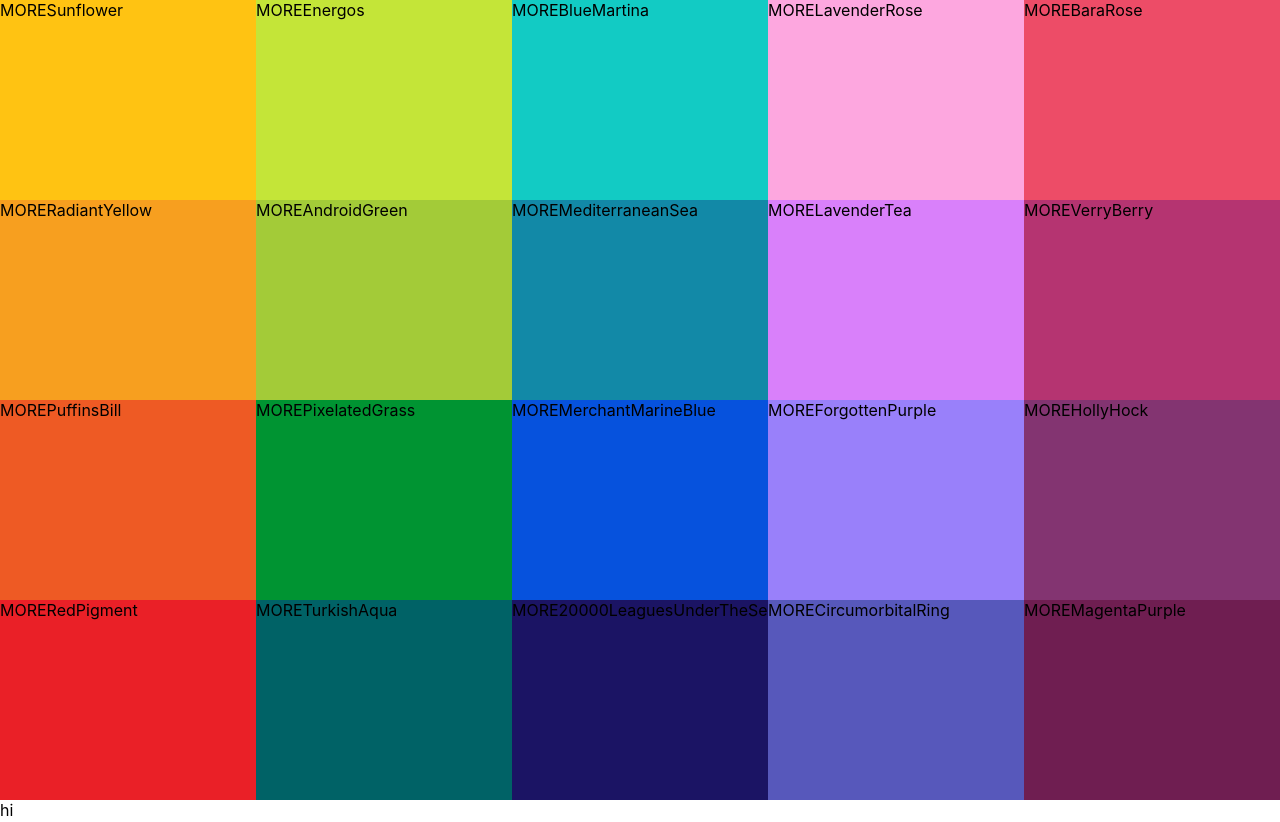
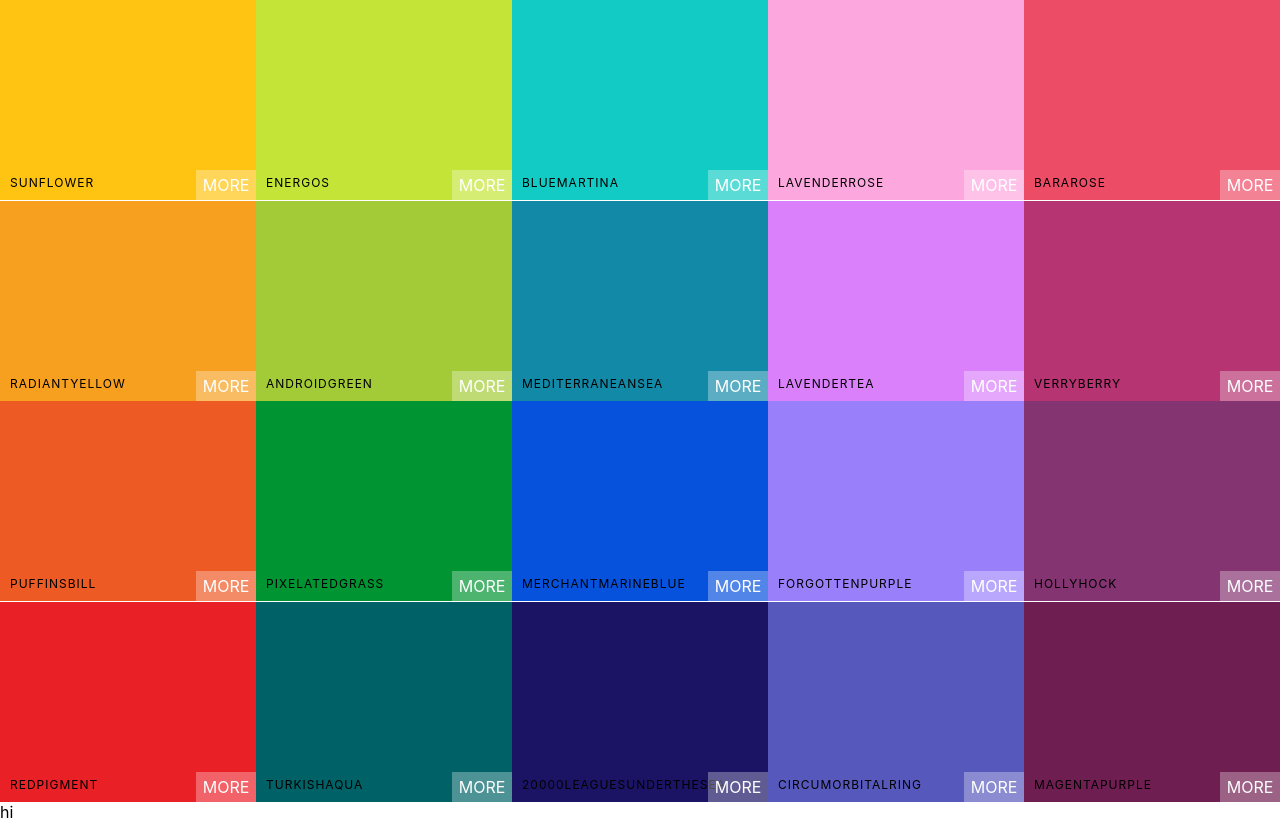
Before and after one commit to rguichette/colotPal, a React (Create React App) app: page / in a window 1280 px wide. Built offline with nearby package versions, Linux system fonts and the light colour scheme.

Commit message:
Add copy to clipboard

```diff
--- a/package.json
+++ b/package.json
@@ -7,6 +7,7 @@
     "@testing-library/react": "^9.4.0",
     "@testing-library/user-event": "^7.2.1",
     "react": "^16.12.0",
+    "react-copy-to-clipboard": "^5.0.2",
     "react-dom": "^16.12.0",
     "react-scripts": "3.4.0"
   },
--- a/src/ColorBox.js
+++ b/src/ColorBox.js
@@ -1,12 +1,21 @@
 import React, { Component } from 'react'
 import "./colorBox.css"
+import {CopyToClipboard} from 'react-copy-to-clipboard'
 export default class ColorBox extends Component {
     render() {
+        const {name, background} = this.props
         return (
+            <CopyToClipboard text={this.props.background}>
             <div className="ColorBox" style={{background: this.props.background}}>
-                <span>MORE</span>
-        <span>{this.props.name}</span>
+                <div className="copy-container">
+             <div className="box-content">
+        <span>{name}</span>
+             </div>
+             <button className="copy-button">Copy</button>
+             </div>
+             <span className="see-more">More</span>
             </div>
+            </CopyToClipboard>
         )
     }
 }
--- a/src/colorBox.css
+++ b/src/colorBox.css
@@ -5,4 +5,51 @@
     display: inline-block;
     position: relative;
     cursor: pointer;
+    text-transform: uppercase;
+    margin-bottom: -3.5px;
 }
+.copy-button{
+ width: 100px;
+ height: 30px;
+ position:absolute;
+ display: inline-block;
+ top: 50%;
+ left: 50%;
+ margin-left: -50px;
+ text-align: center;
+ outline: none;
+ background: rgba(255, 255, 255, 0.3);
+ color: white;
+
+ border: none;
+ opacity: 0;
+}
+.ColorBox:hover .copy-button{
+opacity: 1;
+transition:0.5s ;
+}
+
+.box-content{
+    position: absolute;
+    padding: 10px;
+    width:100%;
+    left:0px;
+    bottom: 0px;
+    color: black;
+    letter-spacing: 1px;
+    font-size: 12px;
+}
+
+.see-more{
+background: rgba(255, 255, 255, 0.3);
+position: absolute;
+border:none;
+right: 0px;
+bottom: 0;
+color: white;
+width: 60px;
+height: 30px;
+text-align: center;
+line-height: 30px;
+text-transform: uppercase;
+}
```
Also changed, not shown: 1 other file (tests, documents, lock files or other folders).
